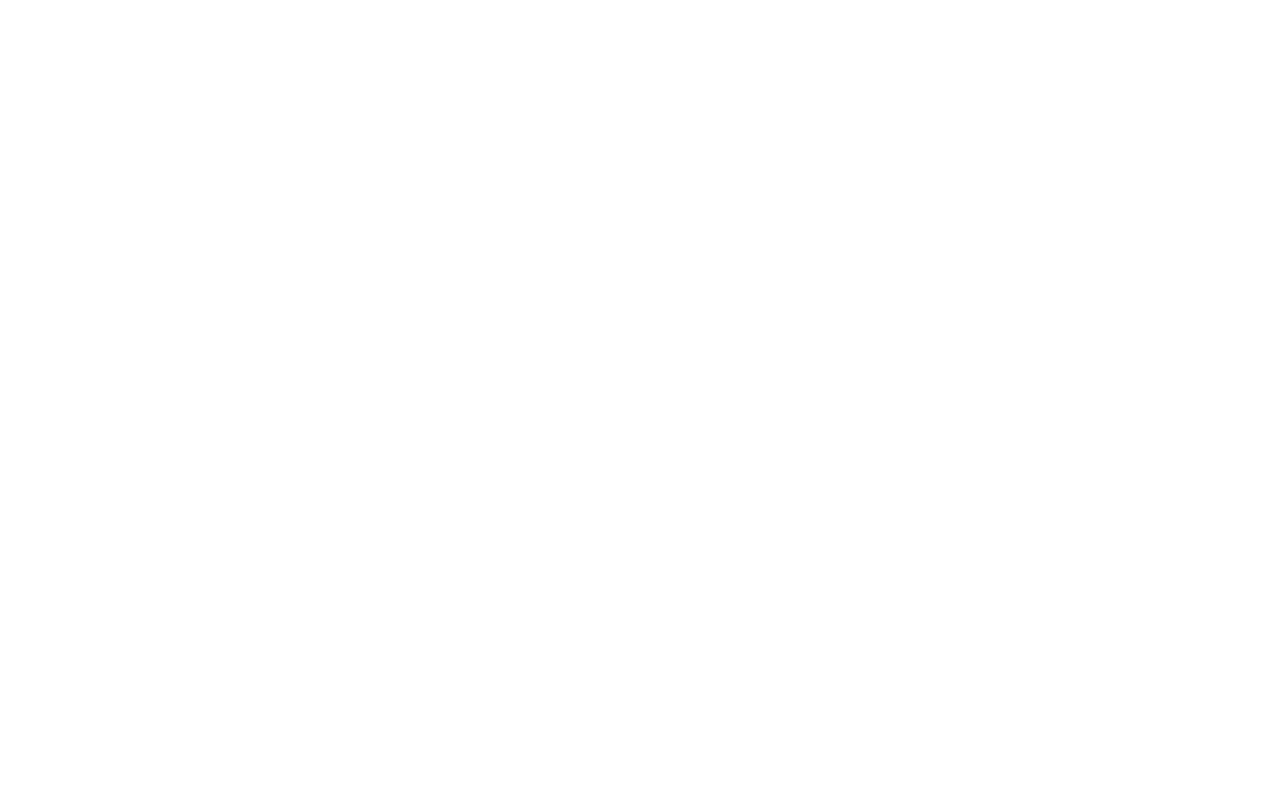
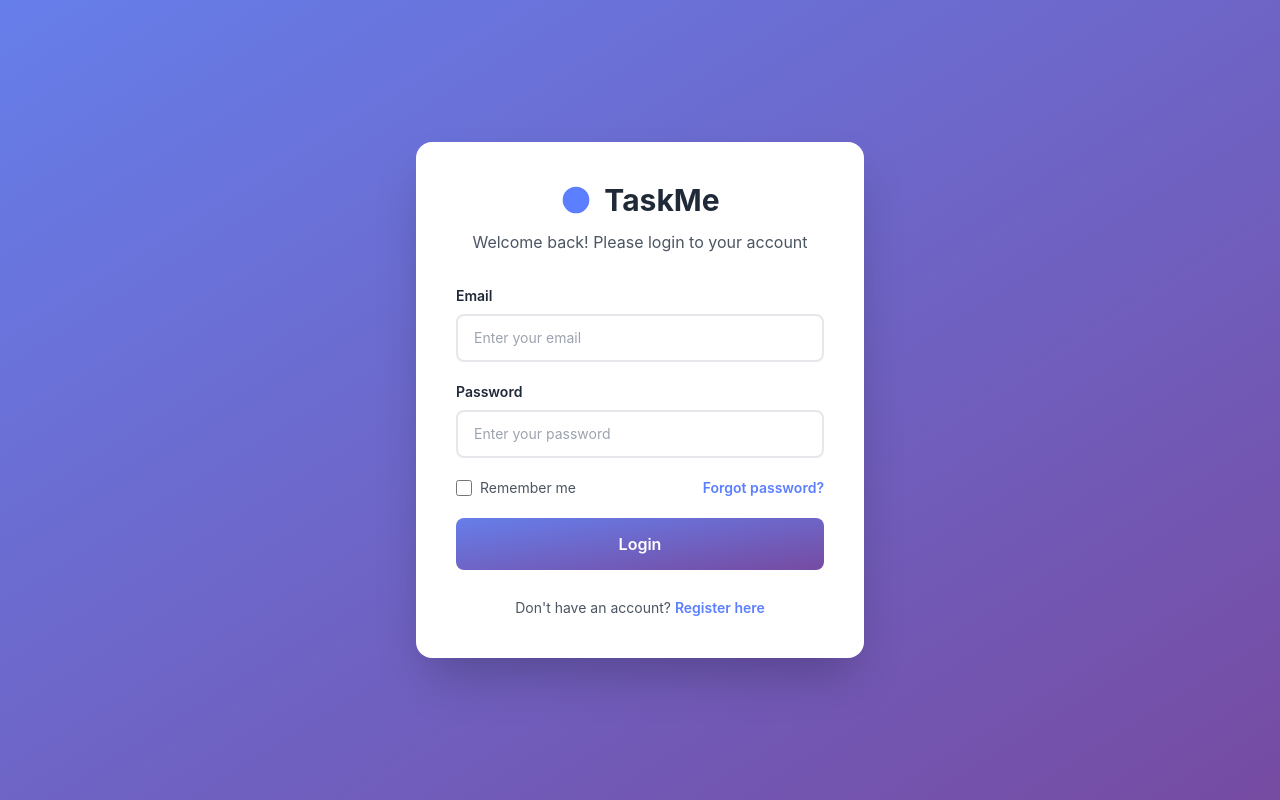
Before and after one commit to Abdul-Faizal-05/task_manager, a React (Vite) app in the folder frontend/: page /login in a window 1280 px wide. Before the commit this address had no page. Built offline with nearby package versions, Linux system fonts and the light colour scheme.

Commit message:
feat: Added the login page

```diff
--- a/frontend/src/App.jsx
+++ b/frontend/src/App.jsx
@@ -1,5 +1,6 @@
 import Home from "./Home"
 import Register from "./Register";
+import Login from "./Login";
 import {BrowserRouter, Routes, Route} from 'react-router-dom';
 
 function App() {
@@ -9,8 +10,9 @@
     <>
       <BrowserRouter>
          <Routes>
-            <Route path="/" element={<Register/>}/>
-            <Route path="/home" element={<Home/>}/>
+            <Route path="/" element={<Home/>}/>
+            <Route path="/login" element={<Login/>}/>
+            <Route path="/register" element={<Register/>}/>
          </Routes>
       </BrowserRouter>
     </>
--- /dev/null
+++ b/frontend/src/Login.jsx
@@ -0,0 +1,161 @@
+import { useState } from 'react';
+import { Link } from 'react-router-dom';
+
+function Login() {
+  const [formData, setFormData] = useState({
+    email: '',
+    password: ''
+  });
+
+  const [errors, setErrors] = useState({});
+  const [loading, setLoading] = useState(false);
+
+  const handleChange = (e) => {
+    const { name, value } = e.target;
+    setFormData(prev => ({
+      ...prev,
+      [name]: value
+    }));
+    // Clear error for this field when user types
+    if (errors[name]) {
+      setErrors(prev => ({
+        ...prev,
+        [name]: ''
+      }));
+    }
+  };
+
+  const validate = () => {
+    const newErrors = {};
+
+    if (!formData.email.trim()) {
+      newErrors.email = 'Email is required';
+    } else if (!/\S+@\S+\.\S+/.test(formData.email)) {
+      newErrors.email = 'Email is invalid';
+    }
+
+    if (!formData.password) {
+      newErrors.password = 'Password is required';
+    }
+
+    return newErrors;
+  };
+
+  const handleSubmit = async (e) => {
+    e.preventDefault();
+
+    const newErrors = validate();
+    if (Object.keys(newErrors).length > 0) {
+      setErrors(newErrors);
+      return;
+    }
+
+    setLoading(true);
+
+    try {
+      const response = await fetch('http://localhost:5000/api/auth/login', {
+        method: 'POST',
+        headers: {
+          'Content-Type': 'application/json',
+        },
+        body: JSON.stringify({
+          email: formData.email,
+          password: formData.password
+        }),
+      });
+
+      const data = await response.json();
+
+      if (response.ok) {
+        alert('Login successful!');
+        // Store user info or token here if needed
+        // Redirect to dashboard or home page
+        window.location.href = '/';
+      } else {
+        setErrors({ submit: data.message || 'Login failed' });
+      }
+    } catch (error) {
+      setErrors({ submit: 'Network error. Please try again.' });
+    } finally {
+      setLoading(false);
+    }
+  };
+
+  return (
+    <div className="min-h-screen flex items-center justify-center bg-gradient-to-br from-[#667eea] to-[#764ba2] p-5">
+      <div className="bg-white rounded-2xl shadow-2xl w-full max-w-md p-10">
+        <div className="text-center mb-8">
+          <div className="flex items-center justify-center gap-3 mb-3">
+            <svg width="32" height="32" viewBox="0 0 24 24" fill="none">
+              <circle cx="12" cy="12" r="10" fill="#5b7fff"/>
+            </svg>
+            <h1 className="text-3xl font-bold text-gray-800">TaskMe</h1>
+          </div>
+          <p className="text-gray-600">Welcome back! Please login to your account</p>
+        </div>
+
+        <form onSubmit={handleSubmit} className="flex flex-col gap-5">
+          <div className="flex flex-col gap-2">
+            <label htmlFor="email" className="font-semibold text-gray-800 text-sm">Email</label>
+            <input
+              type="email"
+              id="email"
+              name="email"
+              value={formData.email}
+              onChange={handleChange}
+              className={`px-4 py-3 border-2 rounded-lg text-sm transition-all outline-none ${
+                errors.email ? 'border-red-500' : 'border-gray-200'
+              } focus:border-primary focus:ring-4 focus:ring-primary/10`}
+              placeholder="Enter your email"
+            />
+            {errors.email && <span className="text-red-500 text-xs -mt-1">{errors.email}</span>}
+          </div>
+
+          <div className="flex flex-col gap-2">
+            <label htmlFor="password" className="font-semibold text-gray-800 text-sm">Password</label>
+            <input
+              type="password"
+              id="password"
+              name="password"
+              value={formData.password}
+              onChange={handleChange}
+              className={`px-4 py-3 border-2 rounded-lg text-sm transition-all outline-none ${
+                errors.password ? 'border-red-500' : 'border-gray-200'
+              } focus:border-primary focus:ring-4 focus:ring-primary/10`}
+              placeholder="Enter your password"
+            />
+            {errors.password && <span className="text-red-500 text-xs -mt-1">{errors.password}</span>}
+          </div>
+
+          <div className="flex items-center justify-between text-sm">
+            <label className="flex items-center gap-2 cursor-pointer">
+              <input type="checkbox" className="w-4 h-4 accent-primary cursor-pointer" />
+              <span className="text-gray-600">Remember me</span>
+            </label>
+            <a href="#" className="text-primary font-semibold hover:underline">Forgot password?</a>
+          </div>
+
+          {errors.submit && (
+            <div className="bg-red-50 text-red-700 p-3 rounded-lg text-sm text-center">
+              {errors.submit}
+            </div>
+          )}
+
+          <button
+            type="submit"
+            className="bg-gradient-to-br from-[#667eea] to-[#764ba2] text-white py-3.5 rounded-lg text-base font-semibold cursor-pointer transition-all hover:-translate-y-0.5 hover:shadow-xl hover:shadow-primary/40 disabled:opacity-60 disabled:cursor-not-allowed"
+            disabled={loading}
+          >
+            {loading ? 'Logging in...' : 'Login'}
+          </button>
+
+          <p className="text-center text-gray-600 text-sm mt-2">
+            Don't have an account? <Link to="/register" className="text-primary no-underline font-semibold hover:underline">Register here</Link>
+          </p>
+        </form>
+      </div>
+    </div>
+  );
+}
+
+export default Login;
```
